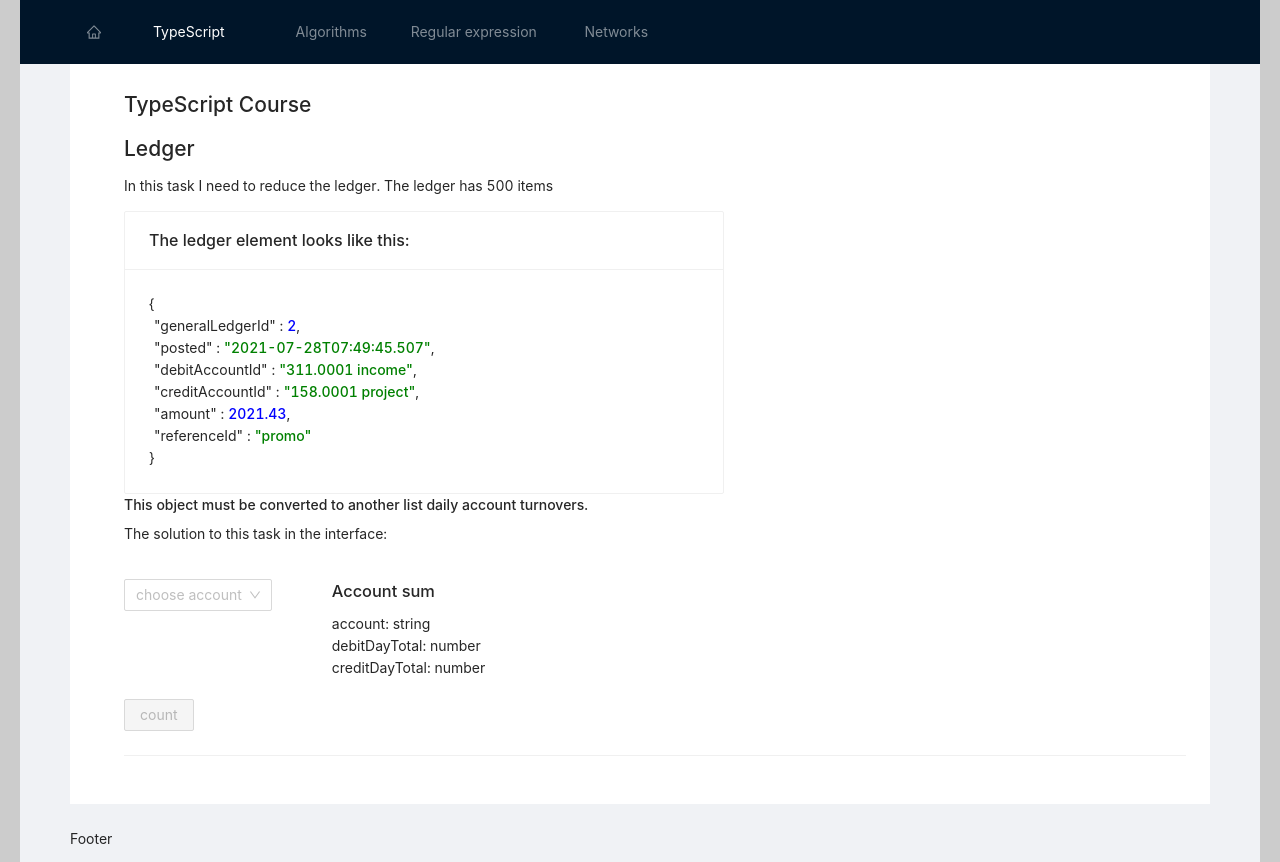
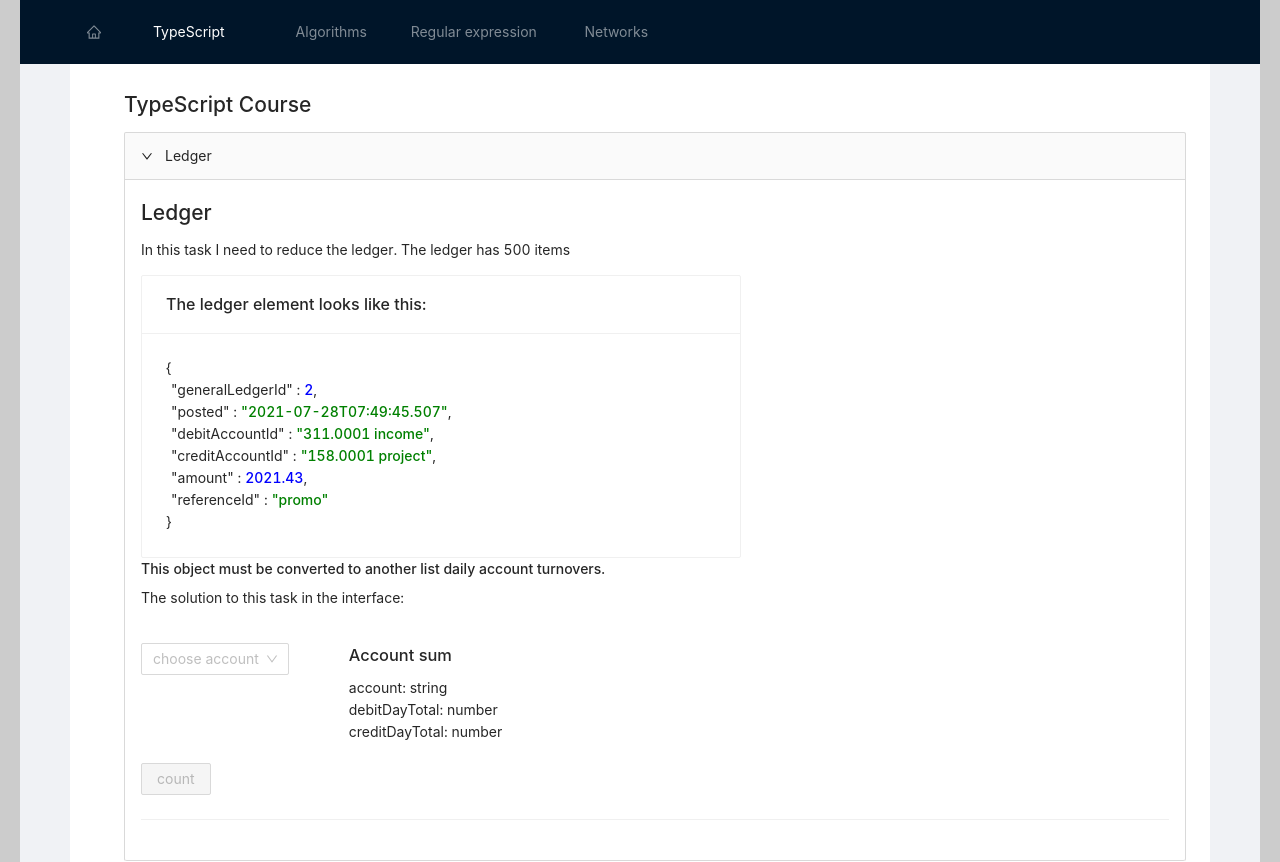
Before and after one commit to StepanAndrosov/my-middle-way, a React (Create React App) app: page /typescript in a window 1280 px wide. Shown: the top 862 px of the page. Built offline with nearby package versions, Linux system fonts and the light colour scheme.

Commit message:
added collapse

```diff
--- a/src/features/TypescriptCourse/Ledger/Ledger.tsx
+++ b/src/features/TypescriptCourse/Ledger/Ledger.tsx
@@ -1,14 +1,19 @@
-import { Divider } from 'antd'
+import React from 'react'
+import { Divider, Collapse } from 'antd'
 import style from './Ledger.module.css'
 import { LedgerCodeCard } from './LedgerCodeCard/LedgerCodeCard'
 import { LedgerCounter } from './LegerCounter/LedgerCounter'
 
-export const Ledger: React.FC = () => {
+const { Panel } = Collapse
+
+export const Ledger = React.memo(() => {
   return (
-    <div>
+    <Collapse defaultActiveKey={['1']}>
+      <Panel header="Ledger" key="1">
         <h2>Ledger</h2>
         <p>
-        In this task I need to reduce the ledger. The ledger has 500 items
+          In this task I need to reduce the ledger. The ledger has 500
+          items
         </p>
         <div className={style.content}>
           <LedgerCodeCard />
@@ -23,6 +28,7 @@ export const Ledger: React.FC = () => {
         </div>
 
         <Divider />
-    </div>
+      </Panel>
+    </Collapse>
   )
-}
+})
--- a/src/features/TypescriptCourse/Ledger/LegerCounter/AccountLedger.tsx
+++ b/src/features/TypescriptCourse/Ledger/LegerCounter/AccountLedger.tsx
@@ -10,7 +10,6 @@ export const AccountLedger: React.FC<Props> = (props) => {
   return (
     <div className={style.AccountLedger}>
       <h3>Account sum</h3>
-
       <span>account: {props.account ? props.account : 'string'}</span>
       <span>
         debitDayTotal: {props.debitTotal ? props.debitTotal : 'number'}
--- a/src/features/TypescriptCourse/Ledger/LegerCounter/LedgerCounter.tsx
+++ b/src/features/TypescriptCourse/Ledger/LegerCounter/LedgerCounter.tsx
@@ -1,4 +1,4 @@
-import { memo, useState } from 'react'
+import { memo, useState, useCallback } from 'react'
 import { MySelect } from '../../../../components'
 import style from './LedgerCounter.module.css'
 import { Button } from 'antd'
@@ -27,20 +27,20 @@ export const LedgerCounter = memo(() => {
     (a, i, arr) => arr.indexOf(a) === i
   )
 
-  const onChooseAccount = (item: string) => {
+  const onChooseAccount = useCallback((item: string) => {
     accountDailyReducer({ id: item })
     setAccount(item)
-  }
+  },[accountDailyReducer])
 
   type CountKeys = 'creditDayTotal' | 'debitDayTotal'
 
-  const onCountTotal = (key: CountKeys): number => {
+  const onCountTotal = useCallback((key: CountKeys): number => {
     const total = accountsDays
       .filter((a) => a[key] !== 0)
       .map((a) => a[key])
       .reduce((a, b) => a + b)
     return Number(total.toFixed(2))
-  }
+  }, [accountsDays])
 
   const onCount = () => {
     setCredit(onCountTotal('creditDayTotal'))
```
Lines whose indentation alone changed are shown as unchanged.
